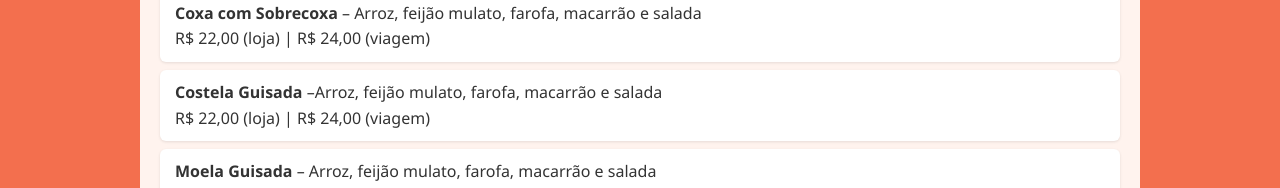
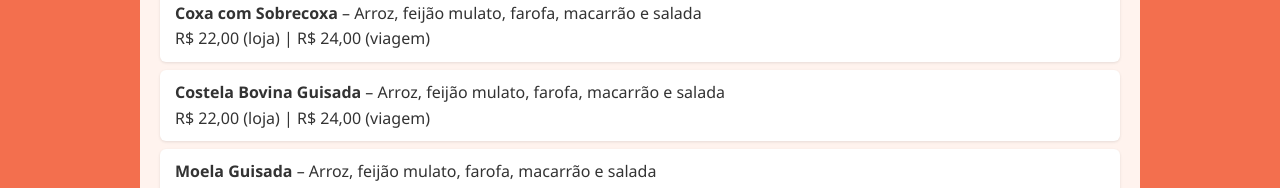
Before and after one commit to joaovictorchaves18/Flaviaoliveiradoceriaa, a plain HTML site: page cardapio.html in a window 1280 px wide. Shown: the part 391-579 px from the top of the page. Drawn offline with Linux system fonts and the light colour scheme.

Commit message:
Update cardapio.html

```diff
--- a/cardapio.html
+++ b/cardapio.html
@@ -29,7 +29,7 @@
       <h3>Quarta e Quinta</h3>
       <ul>
         <li><strong>Coxa com Sobrecoxa</strong> – Arroz, feijão mulato, farofa, macarrão e salada<br>R$ 22,00 (loja) | R$ 24,00 (viagem)</li>
-        <li><strong>Costela Guisada</strong> –Arroz, feijão mulato, farofa, macarrão e salada <br>R$ 22,00 (loja) | R$ 24,00 (viagem)</li>
+        <li><strong>Costela Bovina Guisada</strong> – Arroz, feijão mulato, farofa, macarrão e salada <br>R$ 22,00 (loja) | R$ 24,00 (viagem)</li>
         <li><strong>Moela Guisada</strong> – Arroz, feijão mulato, farofa, macarrão e salada<br>R$ 22,00 (loja) | R$ 24,00 (viagem)</li>
       </ul>
 
```
